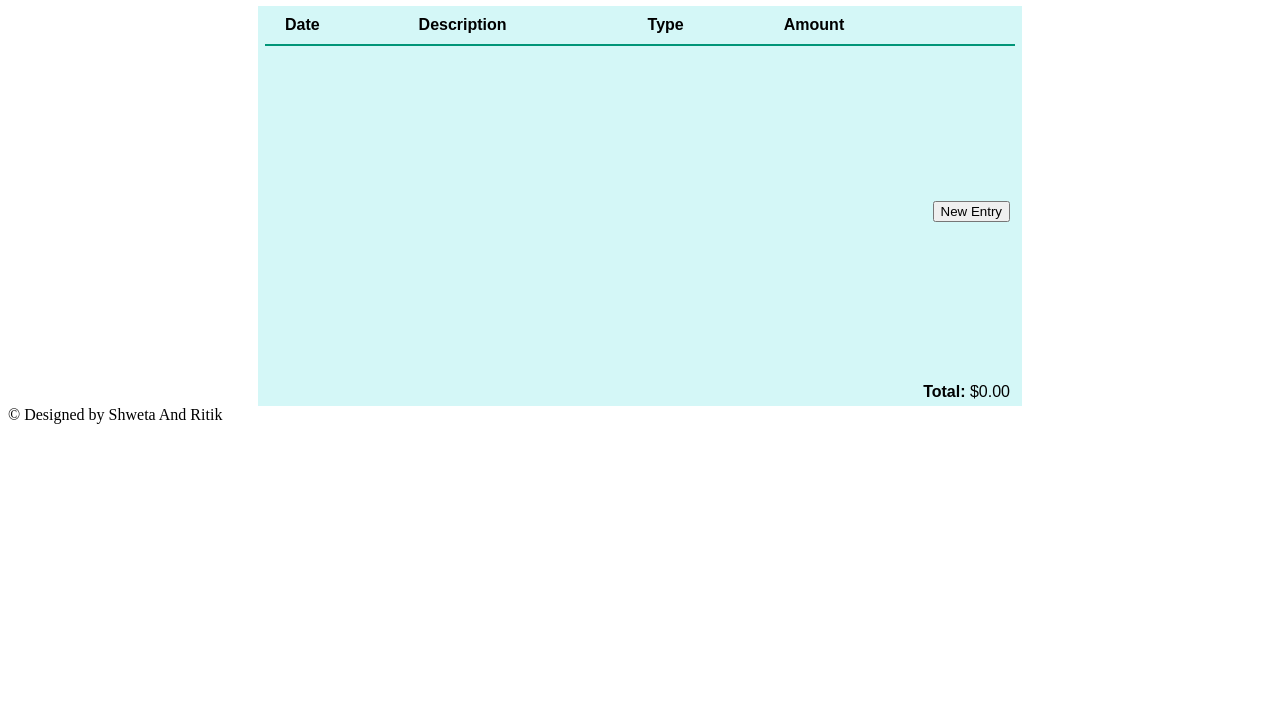
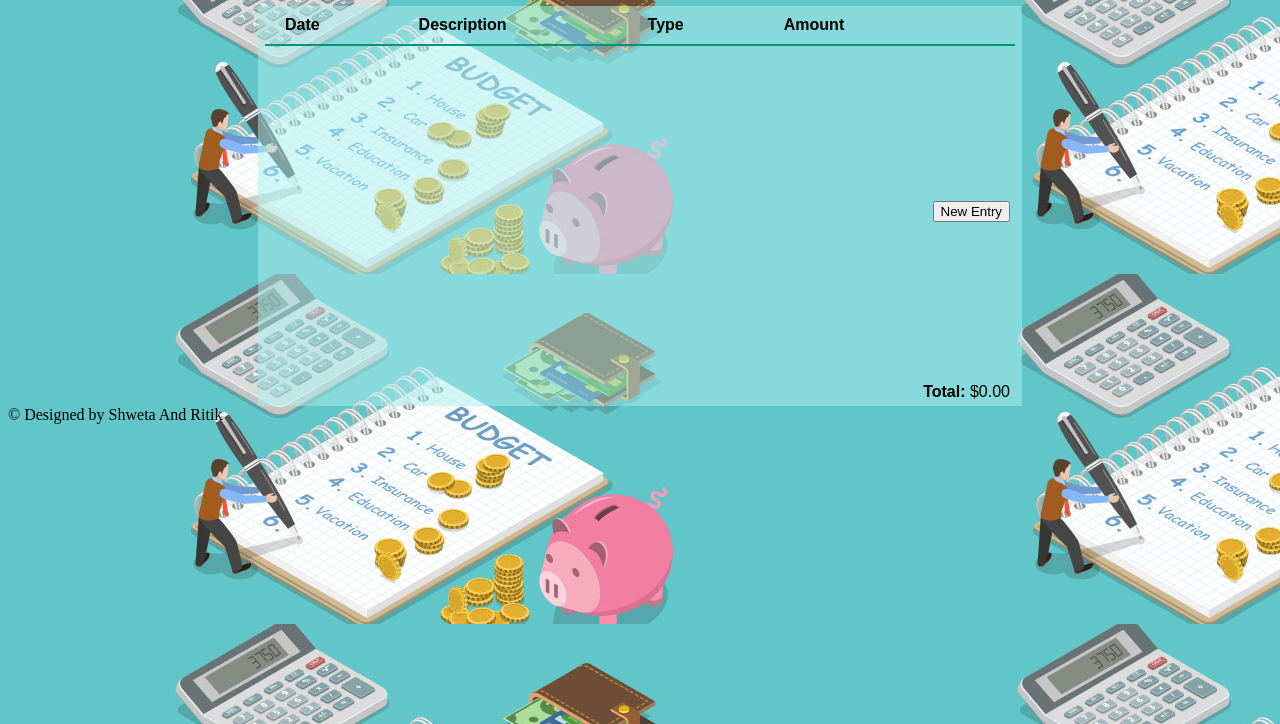
Before and after one commit to Ritikchauhan1704/BudgetCalculator, a plain HTML site: page index.html in a window 1280 px wide. Shown: the part 76-800 px from the top of the page. Drawn offline with Linux system fonts and the light colour scheme.

Commit message:
Update main.css

```diff
--- a/css/main.css
+++ b/css/main.css
@@ -1,5 +1,5 @@
 body{
-    background-image: url(/BudgetCalculator/img1.jpg);
+    background-image: url(/BudgetCalculator/images/img1.jpg);
 }
 h1{
     font-family: 'Gill Sans', 'Gill Sans MT', Calibri, 'Trebuchet MS', sans-serif;
```
